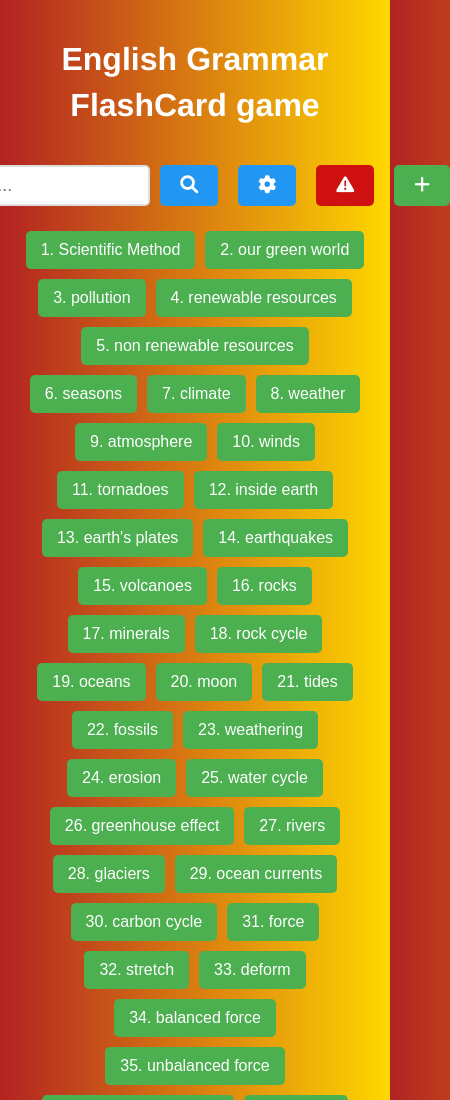
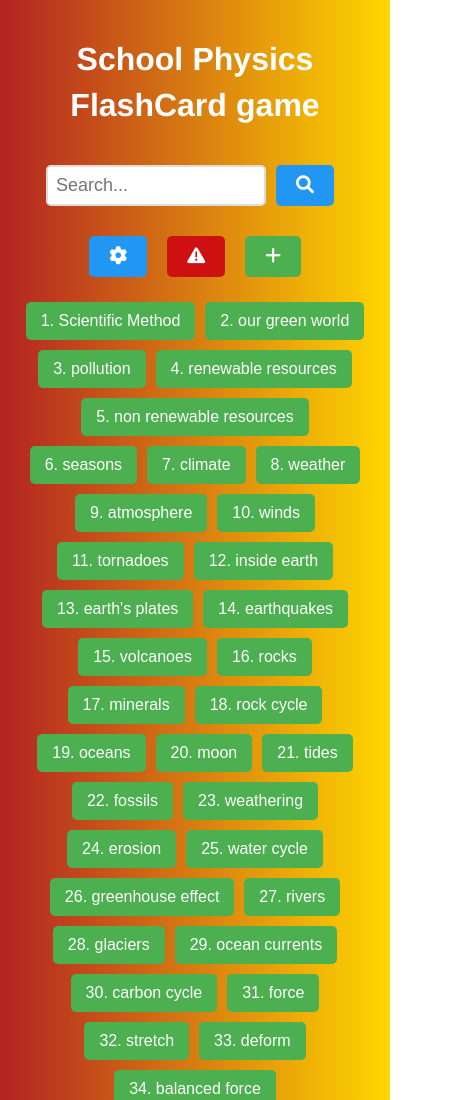
Before and after one commit to Surysingh/FlashTastic, a plain HTML site: page index_phy.html in a window 390 px wide. Shown: the top 1100 px of the page, 450 px wide, since content can reach past the window. Drawn offline with Linux system fonts and the light colour scheme.

Commit message:
minor fix for phone view

```diff
--- a/index_phy.html
+++ b/index_phy.html
@@ -22,7 +22,7 @@
 </head>
 
 <body>
-    <h1>English Grammar FlashCard game</h1>
+    <h1>School Physics FlashCard game</h1>
 
 
 
@@ -31,6 +31,9 @@
         <button id="search-button">
 		<i class="fas fa-search"></i>
 		</button>
+</div>
+<div id="second-buttons-container">
+
         <button id="settings-btn" onclick="openSettings()">
 		<i class="fas fa-cog"></i>
 		</button>
@@ -41,11 +44,16 @@
 		<i class="fas fa-plus"></i>
 		</button>
 
+
+
+
+
     </div>
 
-    <div id="menu">
+   <div id="menu">
 
     </div>
+
 
     <div id="settings-page" class="hidden">
         <h2>Settings</h2>
--- a/styles.css
+++ b/styles.css
@@ -330,3 +330,10 @@ input:checked + .slider:before {
 	align-items: center;
 	margin-bottom: 10px; /* Add some space below the buttons */
 }
+
+#second-buttons-container {
+	display: flex;
+	justify-content: center;
+	align-items: center;
+	margin-bottom: 10px; /* Add some space below the buttons */
+}
```
Also changed, not shown: index_en.html (+9 -1 lines), index_kan.html (+9 -1 lines).
